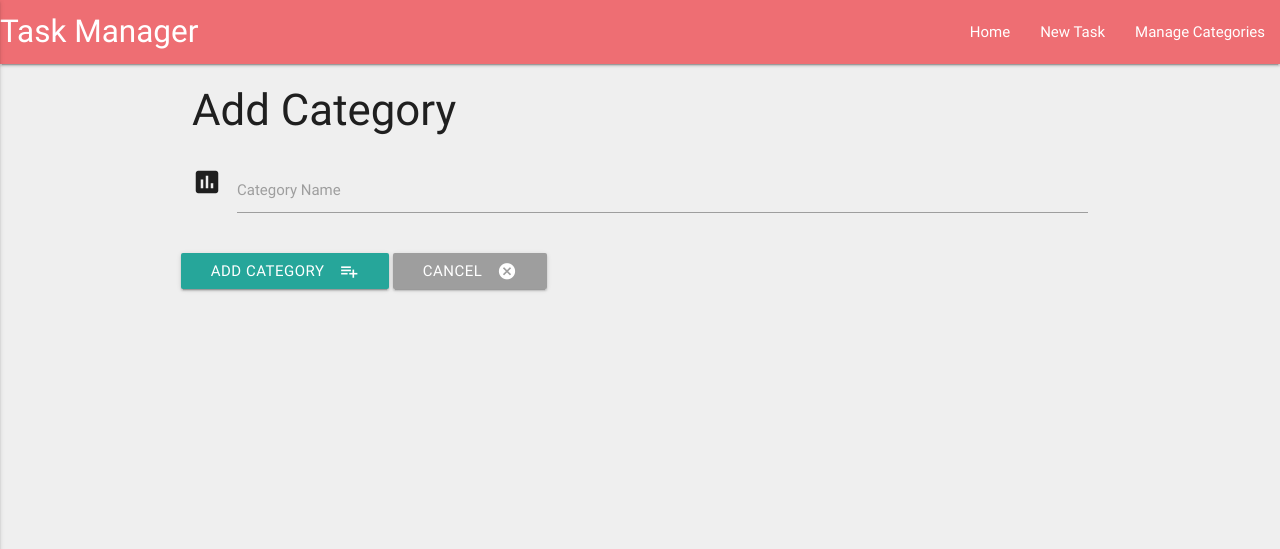
After one commit to orlamadden/flask-to-do, a Flask app: page /add_category in a window 1280 px wide. The commit adds this page. Shown: the top 549 px of the page. Run offline with Flask 2, Linux system fonts and the light colour scheme; some libraries are stand-ins or nearby versions.

Commit message:
created add, edit and delete category

```diff
--- a/app.py
+++ b/app.py
@@ -52,6 +52,40 @@ def delete_task(task_id):
     mongo.db.tasks.remove({'_id': ObjectId(task_id) })
     return redirect(url_for('get_tasks'))
 
+@app.route('/get_categories')
+def get_categories():
+    return render_template('categories.html', categories=mongo.db.categories.find())
+
+@app.route('/edit_category/<category_id>')
+def edit_category(category_id):
+    return render_template('editcategory.html',
+                           category=mongo.db.categories.find_one(
+                           {'_id': ObjectId(category_id)}))
+
+
+@app.route('/update_category/<category_id>', methods=['POST'])
+def update_category(category_id):
+    mongo.db.categories.update(
+        {'_id': ObjectId(category_id)},
+        {'category_name': request.form.get('category_name')})
+    return redirect(url_for('get_categories'))
+
+@app.route('/delete_category/<category_id>')
+def delete_category(category_id):
+    mongo.db.categories.remove({'_id': ObjectId(category_id)})
+    return redirect(url_for('get_categories'))
+
+@app.route('/insert_category', methods=['POST'])
+def insert_category():
+    categories = mongo.db.categories
+    category_doc = {'category_name': request.form.get('category_name')}
+    categories.insert_one(category_doc)
+    return redirect(url_for('get_categories'))
+
+@app.route('/add_category')
+def add_category():
+    return render_template('addcategory.html')
+
 if __name__ == '__main__':
     app.run(host=os.environ.get('IP'),
     port=int(os.environ.get('PORT')),
--- /dev/null
+++ b/templates/addcategory.html
@@ -0,0 +1,24 @@
+{% extends 'base.html'%}
+
+{% block content %}
+<h3>Add Category</h3>
+<div class="row">
+    <form action="{{ url_for('insert_category') }}" method="POST" class="col s12">
+        <div class="row">
+            <div class="input-field col s12">
+                <i class="material-icons prefix">poll</i>
+                <input id="category_name" name="category_name" type="text" class="validate">
+                <label for="category_name">Category Name</label>
+            </div>
+        </div>
+        <div class="row">
+            <button class="btn waves-effect waves-light" type="submit" name="action">Add Category
+                <i class="material-icons right">playlist_add</i>
+             </button>
+            <a href="{{ url_for('get_categories') }}" class="waves-effect waves-light btn grey">
+                <i class="material-icons right">cancel</i>Cancel
+            </a>
+        </div>
+    </form>
+</div>
+{% endblock %}
--- a/templates/base.html
+++ b/templates/base.html
@@ -1,31 +1,53 @@
 <!DOCTYPE html>
 <html lang="en">
   <head>
-    <meta charset="UTF-8">
-    <meta name="viewport" content="width=device-width, initial-scale=1.0">
-    <meta http-equiv="X-UA-Compatible" content="ie=edge">
-    <link href="https://fonts.googleapis.com/icon?family=Material+Icons" rel="stylesheet">
-    <link rel="stylesheet" href="https://cdnjs.cloudflare.com/ajax/libs/materialize/0.100.2/css/materialize.min.css">
-    <link rel="stylesheet" href="{{ url_for('static', filename='css/style.css') }}" type="text/css">
+    <meta charset="UTF-8" />
+    <meta name="viewport" content="width=device-width, initial-scale=1.0" />
+    <meta http-equiv="X-UA-Compatible" content="ie=edge" />
+    <link
+      href="https://fonts.googleapis.com/icon?family=Material+Icons"
+      rel="stylesheet"
+    />
+    <link
+      rel="stylesheet"
+      href="https://cdnjs.cloudflare.com/ajax/libs/materialize/0.100.2/css/materialize.min.css"
+    />
+    <link
+      rel="stylesheet"
+      href="{{ url_for('static', filename='css/style.css') }}"
+      type="text/css"
+    />
     <title>My Design Tasks</title>
   </head>
 <body>
+    <header>
+        <nav>
+            <div class="nav-wrapper">
+                <a href="{{url_for('get_tasks')}}" class="brand-logo">Task Manager</a>
+                <a href="#" data-activates="mobile-demo" class="button-collapse"><i class="material-icons">menu</i></a>
+                <ul id="nav-mobile" class="right hide-on-med-and-down">
+                    <li><a href="{{url_for('get_tasks')}}">Home</a></li>
+                    <li><a href="{{url_for('add_task')}}">New Task</a></li>
+                    <li><a href="{{url_for('get_categories')}}">Manage Categories</a></li>
+                </ul>
+                <ul class="side-nav" id="mobile-demo">
+                    <li><a href="{{url_for('get_tasks')}}">Home</a></li>
+                    <li><a href="{{url_for('add_task')}}">New Task</a></li>
+                    <li><a href="{{url_for('get_categories')}}">Manage Categories</a></li>
+                </ul>
+            </div>
+        </nav>
+    </header>
     <div class="container">
-    {% block content %}
-
-    {% endblock %}
+        {% block content %} {% endblock %}
     </div>
-
     <script src="https://cdnjs.cloudflare.com/ajax/libs/jquery/3.2.1/jquery.min.js"></script>
     <script src="https://cdnjs.cloudflare.com/ajax/libs/materialize/0.100.2/js/materialize.min.js"></script>
-
-<script>
-document.getElementById("matfix").addEventListener("click", function(e) {
-	e.stopPropagation();
-});
-
+    <script type="text/javascript">
         $(document).ready(function() {
+            $('.collapsible').collapsible();
             $('select').material_select();
+            $(".button-collapse").sideNav();
         });
 
         $('.datepicker').pickadate({
@@ -36,8 +58,6 @@ $('.datepicker').pickadate({
             close: 'Ok',
             closeOnSelect: false // Close upon selecting a date,
         });
-
     </script>
-
 </body>
 </html>
```
Also changed, not shown: templates/categories.html (added, +26 -0 lines), templates/editcategory.html (added, +24 -0 lines). Lines whose indentation alone changed are shown as unchanged.
